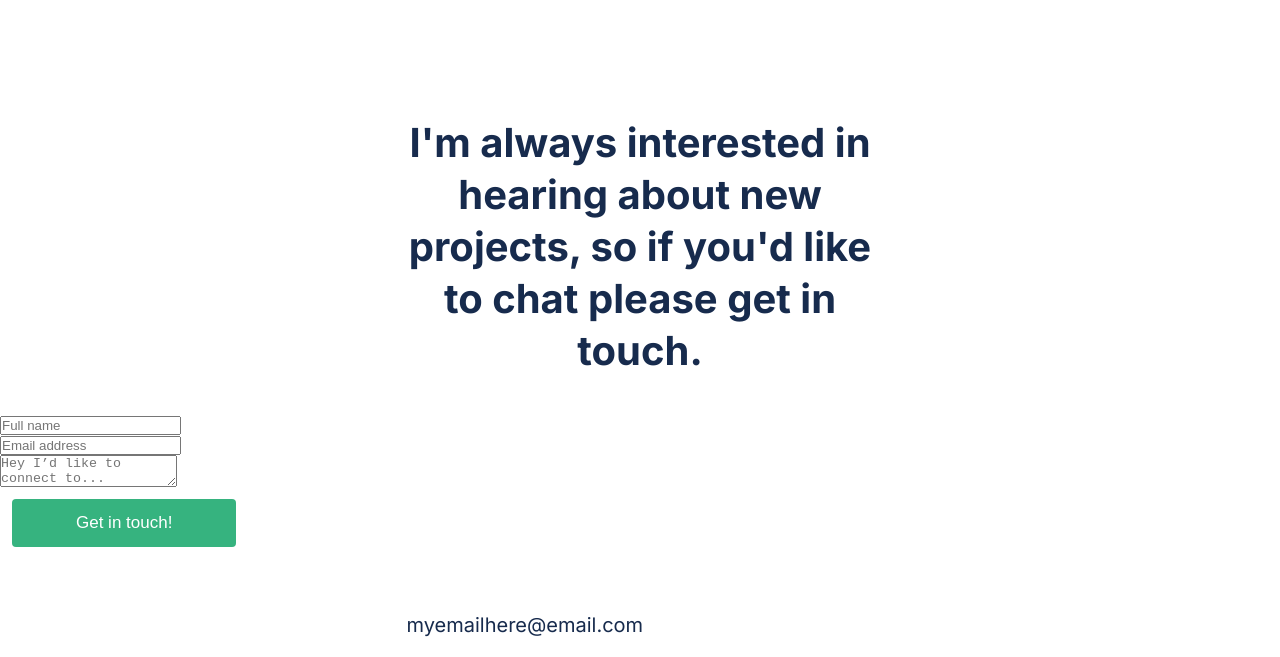
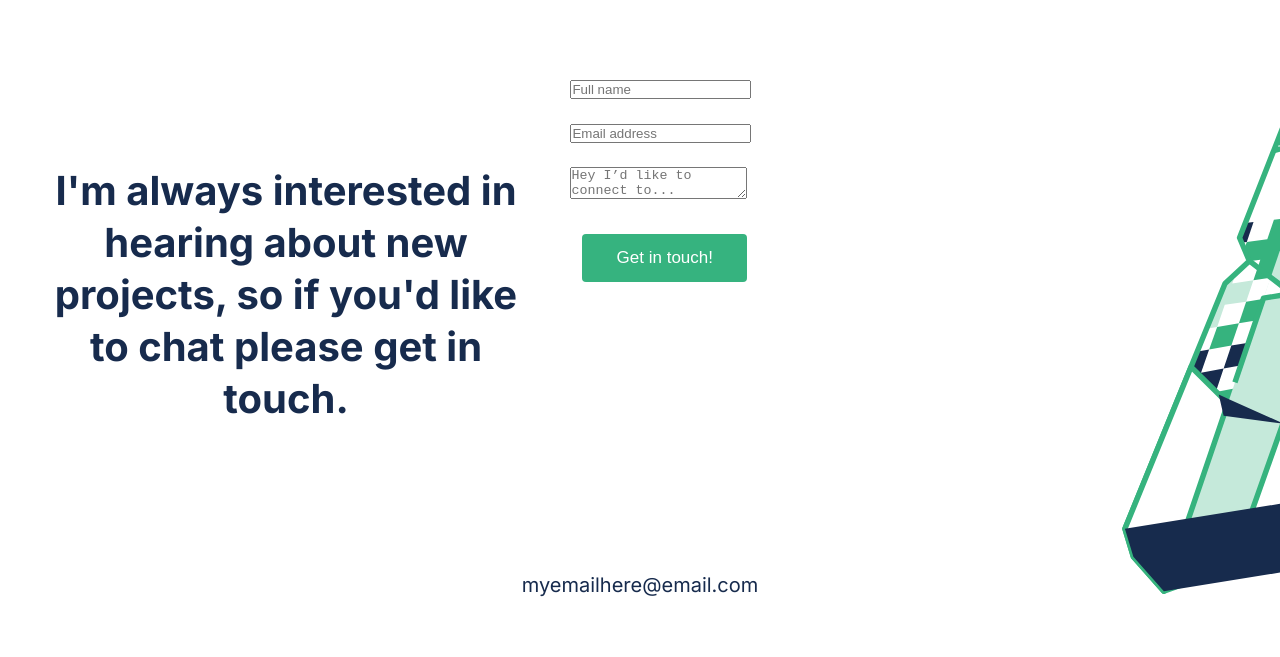
Before and after one commit to SufianShihab/Portfolio-Mobile, a website: page index.html in a window 1280 px wide. Shown: the part 3142-3799 px from the top of the page. Drawn offline with Linux system fonts and the light colour scheme.

Commit message:
Add style to the contact form and footer

```diff
--- a/styles.css
+++ b/styles.css
@@ -461,3 +461,46 @@ button:active {
   background-color: white;
   border-radius: 4px;
 }
+
+#contact {
+  background-color: var(--html-test-background);
+}
+
+.contact {
+  background-color: var(--html-test-background);
+  max-width: var(--sections-max-width);
+  margin: 4% auto 0 auto;
+  background-image: url("./assets/figure/contact-right-mobile.svg");
+  background-repeat: no-repeat;
+  background-size: 17%;
+  background-position: bottom right;
+}
+
+.contact__container {
+  max-width: calc(var(--wrapper-max-width) + 10vw);
+  margin: auto;
+  padding: 0 2%;
+  display: flex;
+  flex-flow: row wrap;
+  align-items: flex-start;
+  justify-content: center;
+  gap: 24px;
+}
+
+.contact__container h2 {
+  margin-bottom: 5%;
+}
+
+.contact__form {
+  width: 90%;
+  max-width: 684px;
+}
+
+.contact__form ul {
+  margin: auto;
+  display: grid;
+  grid-template-columns: 1fr;
+  grid-template-areas: "full-name" "email" "message" "button__form";
+  gap: 24px;
+  list-style: none;
+}
```
